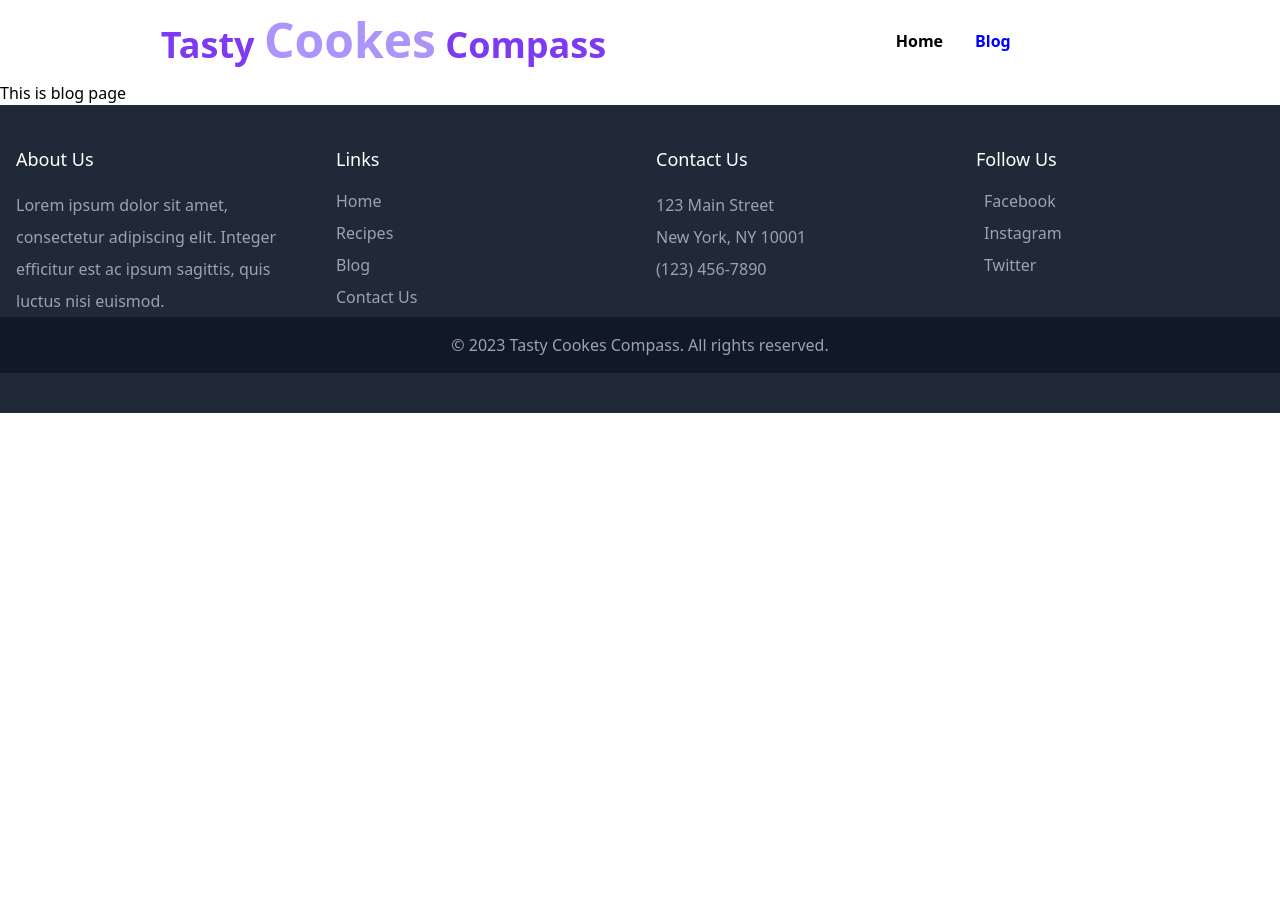
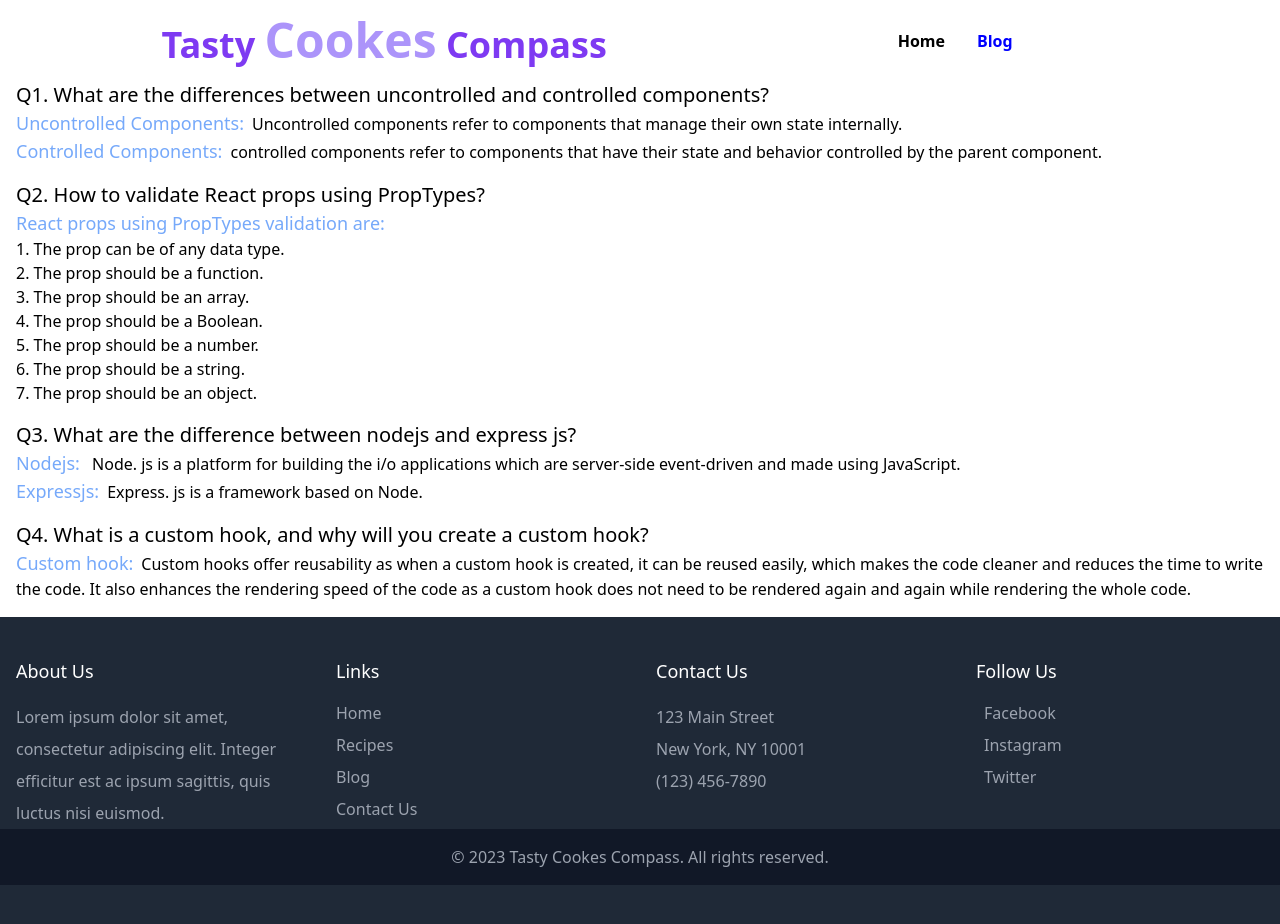
Before and after one commit to Zehad-Sarkar/tasty-cooks-compass-client, a React (Vite) app: page /blog in a window 1280 px wide. Before the commit the page ends 800 px from the top, so only its background shows below. Built offline with nearby package versions, Linux system fonts and the light colour scheme.

Commit message:
blog questions added

```diff
--- a/src/sharedPages/blogs/Blog.jsx
+++ b/src/sharedPages/blogs/Blog.jsx
@@ -1,9 +1,80 @@
-import React from 'react';
+import React from "react";
 
 const Blog = () => {
   return (
-    <div>
-      <h1>This is blog page</h1>
+    <div className="m-4">
+      <div className="">
+        <h1 className="text-xl font-medium">
+          <span>Q1.</span> What are the differences between uncontrolled and
+          controlled components?
+        </h1>
+        <p>
+          <span className="text-lg text-blue-400 text-bold me-2">
+            Uncontrolled Components:
+          </span>
+          Uncontrolled components refer to components that manage their own
+          state internally.
+        </p>
+        <p>
+          <span className="text-lg text-blue-400 text-bold me-2">
+            Controlled Components:
+          </span>
+          controlled components refer to components that have their state and
+          behavior controlled by the parent component.
+        </p>
+      </div>
+      <div className="mt-4">
+        <h1 className="text-xl font-medium">
+          <span>Q2.</span> How to validate React props using PropTypes?
+        </h1>
+        <p>
+          <span className="text-lg text-blue-400 text-bold me-2">
+            React props using PropTypes validation are:
+          </span>
+        </p>
+        <ol>
+          <li>1. The prop can be of any data type.</li>
+          <li>2. The prop should be a function.</li>
+          <li>3. The prop should be an array.</li>
+          <li>4. The prop should be a Boolean.</li>
+          <li>5. The prop should be a number.</li>
+          <li>6. The prop should be a string.</li>
+          <li>7. The prop should be an object.</li>
+        </ol>
+      </div>
+      <div className="mt-4">
+        <h1 className="text-xl font-medium">
+          <span>Q3.</span> What are the difference between nodejs and express
+          js?
+        </h1>
+        <p>
+          <span className="text-lg text-blue-400 text-bold me-2">Nodejs:</span>{" "}
+          Node. js is a platform for building the i/o applications which are
+          server-side event-driven and made using JavaScript.
+        </p>
+        <p>
+          <span className="text-lg text-blue-400 text-bold me-2">
+            Expressjs:
+          </span>
+          Express. js is a framework based on Node.
+        </p>
+      </div>
+      <div className="mt-4">
+        <h1 className="text-xl font-medium">
+          <span>Q4.</span> What is a custom hook, and why will you create a
+          custom hook?
+        </h1>
+        <p>
+          <span className="text-lg text-blue-400 text-bold me-2">
+            Custom hook:
+          </span>
+          Custom hooks offer reusability as when a custom hook is created, it
+          can be reused easily, which makes the code cleaner and reduces the
+          time to write the code. It also enhances the rendering speed of the
+          code as a custom hook does not need to be rendered again and again
+          while rendering the whole code.
+        </p>
+      </div>
     </div>
   );
 };
```
